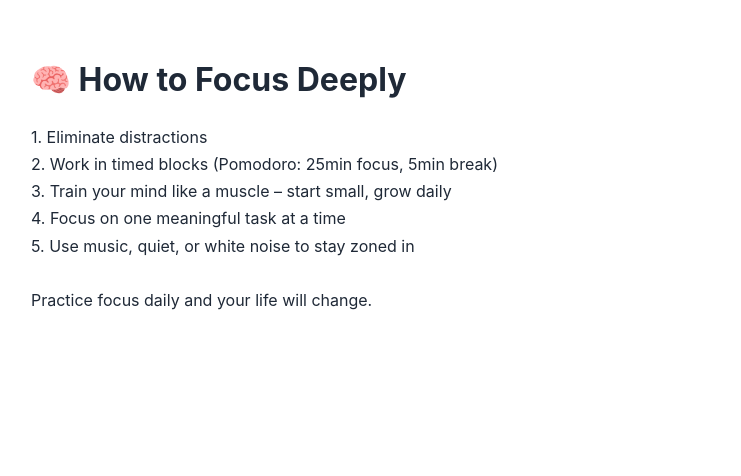
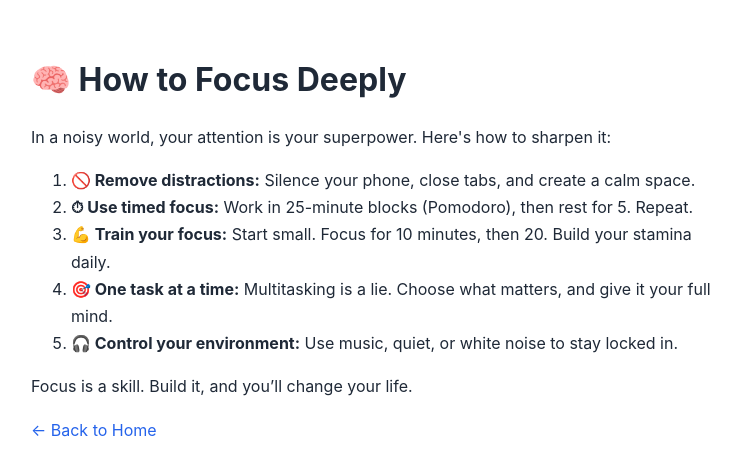
Before and after one commit to iamanvar3/1page-school, a Next.js app: page /lessons/focus in a window 1280 px wide. Shown: the top 476 px of the page, without its empty margins (259-1000 px from the left). Built offline with nearby package versions, Linux system fonts and the light colour scheme.

Commit message:
Update focus.tsx

```diff
--- a/pages/lessons/focus.tsx
+++ b/pages/lessons/focus.tsx
@@ -1,16 +1,33 @@
 export default function Focus() {
   return (
-    <main>
-      <h1>🧠 How to Focus Deeply</h1>
-      <p>
-        1. Eliminate distractions<br />
-        2. Work in timed blocks (Pomodoro: 25min focus, 5min break)<br />
-        3. Train your mind like a muscle – start small, grow daily<br />
-        4. Focus on one meaningful task at a time<br />
-        5. Use music, quiet, or white noise to stay zoned in<br />
-        <br />
-        Practice focus daily and your life will change.
+    <main className="max-w-2xl mx-auto px-4 py-6">
+      <h1 className="text-3xl font-bold mb-6">🧠 How to Focus Deeply</h1>
+      <p className="mb-4 text-lg">
+        In a noisy world, your attention is your superpower. Here's how to sharpen it:
       </p>
+      <ol className="list-decimal pl-6 space-y-3 text-base">
+        <li>
+          <strong>🚫 Remove distractions:</strong> Silence your phone, close tabs, and create a calm space.
+        </li>
+        <li>
+          <strong>⏱ Use timed focus:</strong> Work in 25-minute blocks (Pomodoro), then rest for 5. Repeat.
+        </li>
+        <li>
+          <strong>💪 Train your focus:</strong> Start small. Focus for 10 minutes, then 20. Build your stamina daily.
+        </li>
+        <li>
+          <strong>🎯 One task at a time:</strong> Multitasking is a lie. Choose what matters, and give it your full mind.
+        </li>
+        <li>
+          <strong>🎧 Control your environment:</strong> Use music, quiet, or white noise to stay locked in.
+        </li>
+      </ol>
+      <p className="mt-6 text-lg font-medium">
+        Focus is a skill. Build it, and you’ll change your life.
+      </p>
+      <div className="mt-8">
+        <a href="/" className="text-blue-500 hover:underline">← Back to Home</a>
+      </div>
     </main>
   );
 }
```
